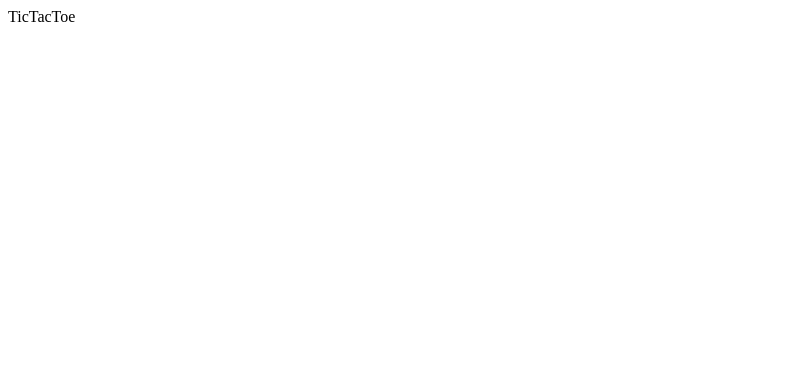
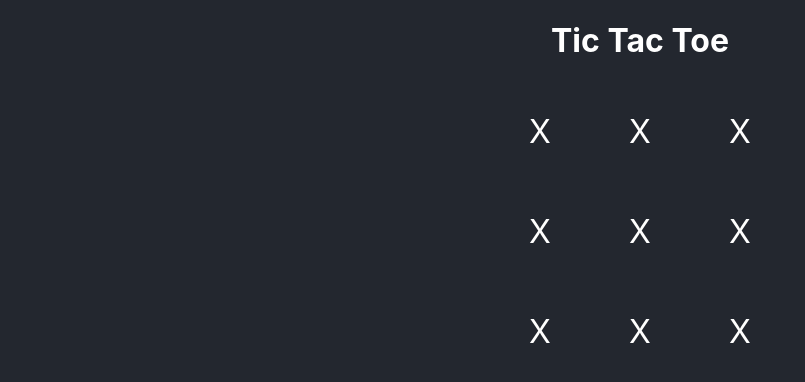
Before and after one commit to govindamandal/tic-tac-toe, a React (Create React App) app: page / in a window 1280 px wide. Shown: the top 382 px of the page, without its empty margins (0-805 px from the left). Built offline with nearby package versions, Linux system fonts and the light colour scheme.

Commit message:
Added components

```diff
--- /dev/null
+++ b/src/App.css
@@ -0,0 +1,27 @@
+body {
+    display: flex;
+    flex-direction: column;
+    align-items: center;
+    background-color: #23272f;
+    color: white;
+  }
+
+  h1 {
+    text-align: center;
+  }
+
+  .board {
+    display: grid;
+    grid-template-columns: 100px 100px 100px;
+    grid-template-rows: 100px 100px 100px;
+    cursor: pointer;
+    position: relative;
+  }
+
+  .tile {
+    color: currentColor;
+    font-size: 2em;
+    display: flex;
+    justify-content: center;
+    align-items: center;
+  }
--- a/src/App.js
+++ b/src/App.js
@@ -1,10 +1,9 @@
+import './App.css'
 import TicTacToe from "./components/TicTacToe";
 
 function App() {
   return (
-    <div className="App">
       <TicTacToe />
-    </div>
   );
 }
 
--- /dev/null
+++ b/src/components/Board.jsx
@@ -0,0 +1,20 @@
+import React from "react";
+import Tile from "./Tile";
+
+function Board() {
+  return (
+    <div className="board">
+      <Tile className="tile"/>
+      <Tile className="tile"/>
+      <Tile className="tile"/>
+      <Tile className="tile"/>
+      <Tile className="tile"/>
+      <Tile className="tile"/>
+      <Tile className="tile"/>
+      <Tile className="tile"/>
+      <Tile className="tile"/>
+    </div>
+  );
+}
+
+export default Board;
--- a/src/components/TicTacToe.jsx
+++ b/src/components/TicTacToe.jsx
@@ -1,8 +1,12 @@
 import React from 'react'
+import Board from './Board'
 
 function TicTacToe() {
   return (
-    <div>TicTacToe</div>
+    <div>
+      <h1>Tic Tac Toe</h1>
+      <Board />
+    </div>
   )
 }
 
--- /dev/null
+++ b/src/components/Tile.jsx
@@ -0,0 +1,11 @@
+import React from 'react'
+
+function Tile({ className }) {
+  return (
+    <div className={className}>
+        X
+    </div>
+  )
+}
+
+export default Tile
--- a/src/index.css
+++ b/src/index.css
@@ -0,0 +1,13 @@
+body {
+  margin: 0;
+  font-family: -apple-system, BlinkMacSystemFont, 'Segoe UI', 'Roboto', 'Oxygen',
+    'Ubuntu', 'Cantarell', 'Fira Sans', 'Droid Sans', 'Helvetica Neue',
+    sans-serif;
+  -webkit-font-smoothing: antialiased;
+  -moz-osx-font-smoothing: grayscale;
+}
+
+code {
+  font-family: source-code-pro, Menlo, Monaco, Consolas, 'Courier New',
+    monospace;
+}
```
Also changed, not shown: src/components/Strike.jsx (added, +9 -0 lines).
